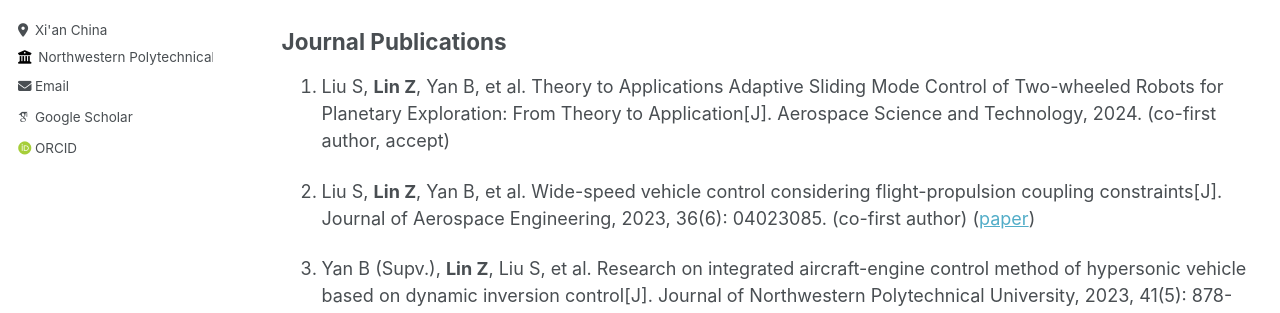
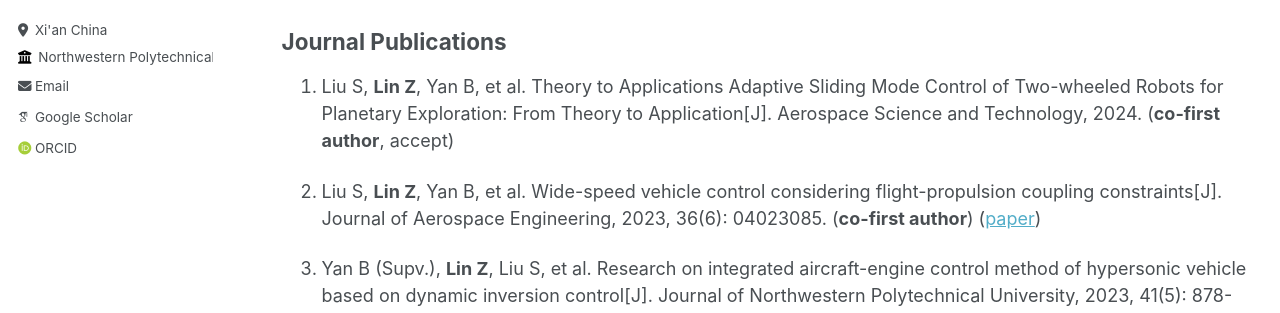
Before and after one commit to Zehuai0/Zehuai0.github.io, a Jekyll site: the page built from _pages/publications.md, in a window 1280 px wide and 1330 px high. Shown: the part 408-721 px from the top of the window. Built offline with Jekyll 4.4.1, drawn with Linux system fonts in a browser that asks for light colours; some web fonts are replaced.

```diff
--- a/_pages/publications.md
+++ b/_pages/publications.md
@@ -15,9 +15,9 @@ The main areas of my current papers are aircraft modeling, guidance, and control
 
 ## Journal Publications
 
-1. Liu S, **Lin Z**, Yan B, et al. Theory to Applications Adaptive Sliding Mode Control of Two-wheeled Robots for Planetary Exploration: From Theory to Application[J]. Aerospace Science and Technology, 2024. (co-first author, accept)
+1. Liu S, **Lin Z**, Yan B, et al. Theory to Applications Adaptive Sliding Mode Control of Two-wheeled Robots for Planetary Exploration: From Theory to Application[J]. Aerospace Science and Technology, 2024. (**co-first author**, accept)
 
-2. Liu S, **Lin Z**, Yan B, et al. Wide-speed vehicle control considering flight-propulsion coupling constraints[J]. Journal of Aerospace Engineering, 2023, 36(6): 04023085. (co-first author) ([paper](https://ascelibrary.org/doi/abs/10.1061/JAEEEZ.ASENG-5066))
+2. Liu S, **Lin Z**, Yan B, et al. Wide-speed vehicle control considering flight-propulsion coupling constraints[J]. Journal of Aerospace Engineering, 2023, 36(6): 04023085. (**co-first author**) ([paper](https://ascelibrary.org/doi/abs/10.1061/JAEEEZ.ASENG-5066))
 
 3. Yan B (Supv.), **Lin Z**, Liu S, et al. Research on integrated aircraft-engine control method of hypersonic vehicle based on dynamic inversion control[J]. Journal of Northwestern Polytechnical University, 2023, 41(5): 878-886. (in Chinese) ([paper](https://www.jnwpu.org/articles/jnwpu/abs/2023/05/jnwpu2023415p878/jnwpu2023415p878.html))
 
```
